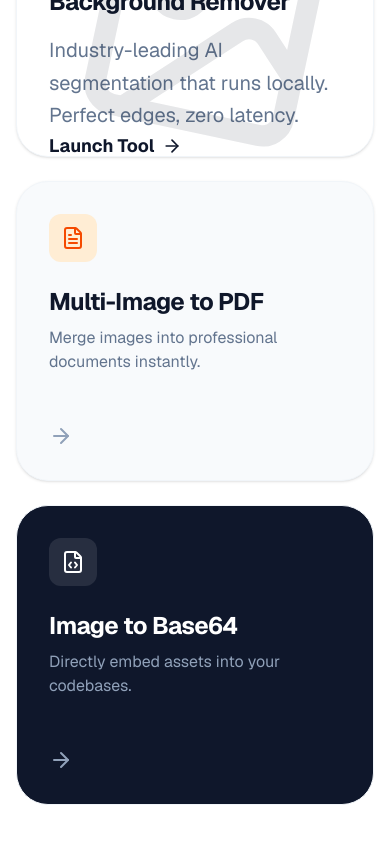
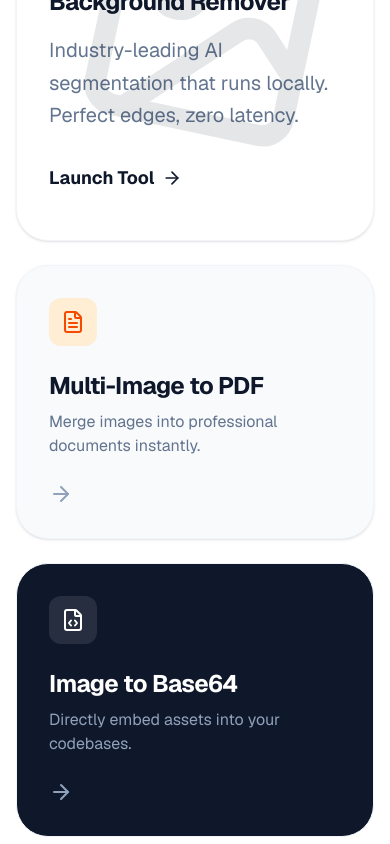
Before and after one commit to saeedsaiyed01/img0, a Next.js app: page / in a window 390 px wide. Shown: the part 1000-1844 px from the top of the page. Built offline with nearby package versions, Linux system fonts and the light colour scheme.

Commit message:
landing page fix

```diff
--- a/src/app/page.tsx
+++ b/src/app/page.tsx
@@ -106,15 +106,17 @@ export default function LandingPage() {
             whileInView="whileInView"
             viewport={{ once: true }}
             transition={{ staggerChildren: 0.1 }}
-            className="grid grid-cols-1 md:grid-cols-3 gap-6 auto-rows-[300px]"
+            className="grid grid-cols-1 md:grid-cols-3 gap-6 md:auto-rows-[300px]"
           >
             {/* Background Remover (Large) */}
+            <Link href="/tools/remove-background" className="md:col-span-2 md:row-span-2 group">
               <motion.div
                 variants={{
                   initial: { opacity: 0, y: 20 },
                   whileInView: { opacity: 1, y: 0, transition: { duration: 0.5, ease: "easeOut" } }
                 }}
-              className="md:col-span-2 md:row-span-2 group relative overflow-hidden rounded-[32px] border border-slate-100 bg-white p-8 hover:border-slate-200 transition-all shadow-sm hover:shadow-[-20px_30px_60px_-15px_rgba(0,0,0,0.1)]"
+                whileTap={{ scale: 0.98 }}
+                className="h-full relative overflow-hidden rounded-[32px] border border-slate-100 bg-white p-8 md:p-8 pb-12 md:pb-8 hover:border-slate-200 transition-all shadow-sm hover:shadow-[-20px_30px_60px_-15px_rgba(0,0,0,0.1)]"
               >
                 <div className="flex flex-col h-full">
                   <div className="mb-auto">
@@ -122,56 +124,57 @@ export default function LandingPage() {
                         <Sparkles className="w-8 h-8" />
                      </div>
                      <h3 className="text-2xl font-bold mb-4 tracking-tight">Background Remover</h3>
-                   <p className="text-xl text-slate-500 max-w-sm leading-relaxed">
+                     <p className="text-xl text-slate-500 max-w-sm leading-relaxed mb-8 md:mb-0">
                        Industry-leading AI segmentation that runs locally. Perfect edges, zero latency.
                      </p>
                   </div>
-                <Link href="/tools/remove-background">
-                  <motion.button
-                    whileTap={{ scale: 0.95 }}
-                    className="inline-flex items-center text-slate-900 font-bold text-lg group-hover:gap-3 transition-all"
-                  >
+                  <div className="mt-auto">
+                    <span className="inline-flex items-center text-slate-900 font-bold text-lg group-hover:gap-3 transition-all">
                       Launch Tool <ArrowRight className="w-5 h-5 ml-2" />
-                  </motion.button>
-                </Link>
+                    </span>
+                  </div>
                 </div>
                 {/* Decorative element */}
                 <div className="absolute top-10 right-10 opacity-10 group-hover:opacity-20 transition-opacity">
                   <ImageIcon className="w-64 h-64 rotate-12" />
                 </div>
               </motion.div>
+            </Link>
 
             {/* Image to PDF */}
+            <Link href="/tools/image-to-pdf" className="group">
               <motion.div
                 variants={{
                   initial: { opacity: 0, y: 20 },
                   whileInView: { opacity: 1, y: 0, transition: { duration: 0.5, ease: "easeOut" } }
                 }}
                 whileTap={{ scale: 0.95 }}
-              className="group relative overflow-hidden rounded-[32px] border border-slate-100 bg-slate-50 p-8 hover:bg-white hover:border-slate-200 transition-all shadow-sm hover:shadow-[-20px_30px_60px_-15px_rgba(0,0,0,0.1)]"
+                className="h-full relative overflow-hidden rounded-[32px] border border-slate-100 bg-slate-50 p-8 hover:bg-white hover:border-slate-200 transition-all shadow-sm hover:shadow-[-20px_30px_60px_-15px_rgba(0,0,0,0.1)]"
               >
                 <div className="flex flex-col h-full">
                   <div className="mb-6">
                     <div className="w-12 h-12 rounded-xl bg-orange-100 flex items-center justify-center text-orange-600 mb-6">
                       <FileText className="w-6 h-6" />
                     </div>
-                  <h3 className="text-2xl font-bold mb-2 tracking-tight">Multi-Image to PDF</h3>
+                    <h3 className="text-2xl font-bold mb-2 tracking-tight text-slate-900">Multi-Image to PDF</h3>
                     <p className="text-slate-500">Merge images into professional documents instantly.</p>
                   </div>
-                <Link href="/tools/image-to-pdf" className="mt-auto">
+                  <div className="mt-auto">
                      <ArrowRight className="w-6 h-6 text-slate-400 group-hover:text-slate-900 group-hover:translate-x-1 transition-all" />
-                </Link>
+                  </div>
                 </div>
               </motion.div>
+            </Link>
 
             {/* Base64 Encoder */}
+            <Link href="/tools/image-to-base64" className="group">
               <motion.div
                 variants={{
                   initial: { opacity: 0, y: 20 },
                   whileInView: { opacity: 1, y: 0, transition: { duration: 0.5, ease: "easeOut" } }
                 }}
                 whileTap={{ scale: 0.95 }}
-              className="group relative overflow-hidden rounded-[32px] border border-slate-100 bg-slate-900 p-8 transition-all hover:scale-[1.02] hover:border-slate-800 hover:shadow-[-20px_30px_60px_-15px_rgba(0,0,0,0.3)]"
+                className="h-full relative overflow-hidden rounded-[32px] border border-slate-100 bg-slate-900 p-8 transition-all hover:scale-[1.02] hover:border-slate-800 hover:shadow-[-20px_30px_60px_-15px_rgba(0,0,0,0.3)]"
               >
                 <div className="flex flex-col h-full text-white">
                   <div className="mb-6">
@@ -181,11 +184,12 @@ export default function LandingPage() {
                     <h3 className="text-2xl font-bold mb-2 tracking-tight">Image to Base64</h3>
                     <p className="text-slate-400">Directly embed assets into your codebases.</p>
                   </div>
-                <Link href="/tools/image-to-base64" className="mt-auto">
+                  <div className="mt-auto">
                      <ArrowRight className="w-6 h-6 text-slate-400 group-hover:text-white group-hover:translate-x-1 transition-all" />
-                </Link>
+                  </div>
                 </div>
               </motion.div>
+            </Link>
           </motion.div>
         </div>
       </section>
```
Lines whose indentation alone changed are shown as unchanged.
